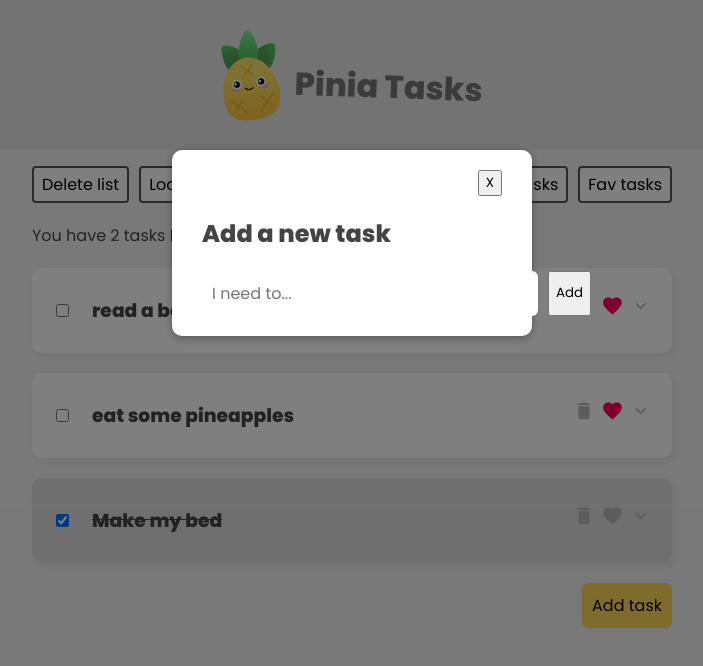
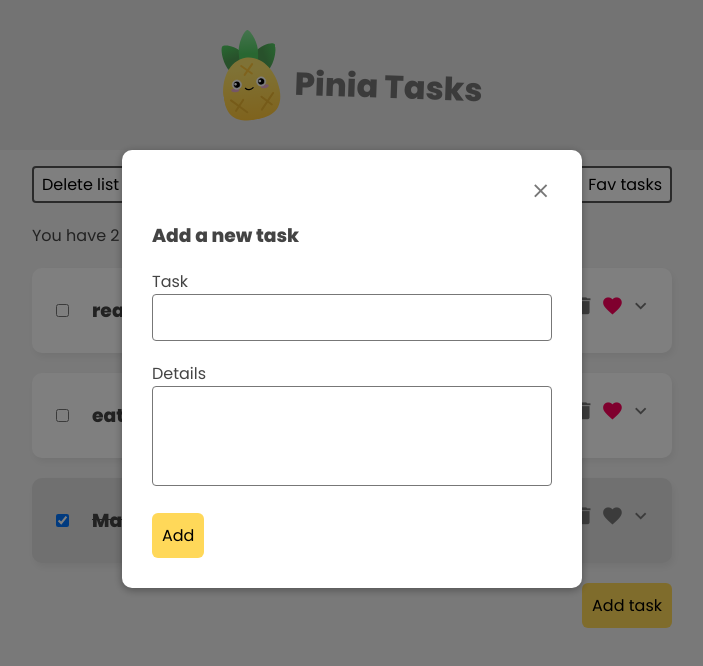
Before and after one commit to fed-v/vue-3-pinia-task-list, a Vue app: page / in a window 1280 px wide. Both pictures are taken after a click on the button "Add task". Shown: the top 666 px of the page, without its empty margins (288-991 px from the left). Built offline with nearby package versions, Linux system fonts and the light colour scheme; data requests are answered from the project's data file.

Commit message:
Added some minor details

```diff
--- a/src/App.vue
+++ b/src/App.vue
@@ -6,11 +6,6 @@
       <img src="./assets/logo.svg" alt="pinia logo">
       <h1>Pinia Tasks</h1>
     </header>
-
-    <!-- new task form
-    <div class="new-task-form">
-      <TaskForm />
-    </div>-->
 
     <!-- filter -->
     <nav class="filter">
@@ -58,7 +53,7 @@
     <ModalComponent :isOpen="isModalOpened" @modal-close="closeModal" @submit="submitHandler" name="first-modal">
 
       <template #header>
-        <h2>Add a new task</h2>
+        <h3 class="form-title">Add a new task</h3>
       </template>
 
       <template #content>
@@ -68,7 +63,6 @@
       </template>
 
     </ModalComponent>
-
 
   </main>
 </template>
@@ -96,18 +90,14 @@
   // Create a filter variable and make it dynamic. Initial value is 'all'
   const filter = ref('all');
 
-
   const isModalOpened = ref(false);
 
   const openModal = () => {
     isModalOpened.value = true;
   };
+
   const closeModal = () => {
     isModalOpened.value = false;
   };
 
-  const submitHandler = ()=>{
-    //here you do whatever
-  }
-
 </script>
--- a/src/assets/main.css
+++ b/src/assets/main.css
@@ -8,6 +8,7 @@
 body * {
   font-family: "Poppins";
 }
+
 
 /* task list */
 .task-list {
@@ -39,9 +40,6 @@
 }
 
 
-
-
-
 /* filter nav */
 .filter {
   width: 640px;
@@ -68,17 +66,6 @@
 
 
 /* new task form */
-.new-task-form {
-  background: #e7e7e7;
-  padding: 20px 0;
-}
-form {
-  max-width: 400px;
-  margin: 0 auto;
-  display: grid;
-  grid-template-columns: 3fr 1fr;
-  gap: 10px;
-}
 .add-btn {
   background: #ffd859;
   border: 0;
@@ -88,13 +75,12 @@
   cursor: pointer;
   font-size: 1em;
 }
-form input {
-  border: 0;
-  padding: 10px;
-  border-radius: 6px;
-  color: #555;
-  font-size: 1em;
+
+.add-btn:hover {
+  background: #ff005d;
+  color: #fff;
 }
+
 
 /* Add new task button*/
 .add-new-section {
@@ -114,3 +100,18 @@
   text-align: center;
   margin: 30px auto;
 }
+
+
+/* Icon buttons */
+.material-icons.btn {
+  font-size: 1.4em;
+  margin-left: 6px;
+  cursor: pointer;
+  color: #777;
+}
+
+.material-icons.btn:hover,
+.material-icons.btn.active,
+.material-icons.btn.isExpanded {
+  color: #ff005d;
+}
--- a/src/components/ModalComponent.vue
+++ b/src/components/ModalComponent.vue
@@ -8,7 +8,7 @@
       <div class="modal-container" ref="target">
 
         <div class="close-btn-container">
-          <button @click.stop="emit('modal-close')">X</button>
+          <i class="material-icons btn" @click.stop="emit('modal-close')">close</i>
         </div>
 
         <div class="modal-header">
@@ -24,6 +24,7 @@
     </div>
 
   </div>
+
 </template>
 
 <script setup>
@@ -46,7 +47,6 @@
 
 </script>
 
-
 <style scoped>
 
   .overlay {
@@ -60,9 +60,9 @@
   }
 
   .modal-container {
-    width: 300px;
+    width: 400px;
     margin: 150px auto;
-    padding: 20px 30px;
+    padding: 30px;
     background-color: #fff;
     border-radius: 2px;
     box-shadow: 0 2px 8px rgba(0, 0, 0, 0.33);
--- a/src/components/TaskDetails.vue
+++ b/src/components/TaskDetails.vue
@@ -11,9 +11,9 @@
         </div>
 
         <div class="icons">
-            <i class="material-icons" @click="taskStore.deleteTask(props.task.id)">delete</i>
-            <i class="material-icons" :class="{ active: props.task.isFav }" @click="taskStore.toggleStatus(props.task.id, 'isFav')">favorite</i>
-            <i class="material-icons" @click="expandTask">{{ isExpanded ? 'expand_less' : 'expand_more' }}</i>
+            <i class="material-icons btn" @click="taskStore.deleteTask(props.task.id)">delete</i>
+            <i class="material-icons btn" :class="{ active: props.task.isFav }" @click="taskStore.toggleStatus(props.task.id, 'isFav')">favorite</i>
+            <i class="material-icons btn" :class="{ isExpanded: isExpanded }" @click="expandTask">{{ isExpanded ? 'expand_less' : 'expand_more' }}</i>
         </div>
 
     </div>
@@ -46,7 +46,6 @@
         max-height: 65px;
         transition: max-height 0.5s ease-in-out;
         overflow: hidden;
-
     }
 
     .task:hover {
@@ -82,15 +81,4 @@
         text-align: right;
     }
 
-    .task i {
-        font-size: 1.4em;
-        margin-left: 6px;
-        cursor: pointer;
-        color: #bbb;
-    }
-
-    .task i.active {
-        color: #ff005d;
-    }
-
 </style>
--- a/src/components/TaskForm.vue
+++ b/src/components/TaskForm.vue
@@ -1,33 +1,55 @@
 <template>
+
     <form @submit.prevent="handleSubmit">
+
+        <label for="task">Task</label>
+
         <input
+            id="task"
             type="text"
-            placeholder="I need to..."
             v-model="newTask"
         >
-        <button>Add</button>
+
+        <label for="details">Details</label>
+
+        <textarea
+            id="details"
+            v-model="newTaskDetails" />
+
+        <button class="add-btn">Add</button>
+
     </form>
+
 </template>
 
 <script setup>
+
     import { useTaskStore } from '../stores/TaskStore';
     import { ref } from 'vue';
 
     const taskStore = useTaskStore();
     const newTask = ref('');
+    const newTaskDetails = ref('');
 
-    // This method will check if newTask not empty then calls the task store and passes a new task object.
+    // This method will check if newTask and task details are not empty then calls the task store and passes a new task object.
     const handleSubmit = () => {
-        if(newTask.value.length > 0) {
+
+        if(newTask.value.length > 0 && newTaskDetails.value.length > 0) {
+
             taskStore.addTask({
                 title: newTask.value,
+                description: newTaskDetails.value,
                 isFav: false,
                 isDone: false,
 
-                // Random ID generator (browser only). Source: https://developer.mozilla.org/en-US/docs/Web/API/Crypto/randomUUID
+                // Random ID generator (browser only).
+                // Source: https://developer.mozilla.org/en-US/docs/Web/API/Crypto/randomUUID
                 id: window.crypto.randomUUID()
             })
+
+            // Clear the input fields
             newTask.value = '';
+            newTaskDetails.value = '';
 
             // Emit the modal-close event to close the modal
             emit('modal-close');
@@ -39,5 +61,39 @@
     // Define the emit function the parent component will use to close the modal
     const emit = defineEmits(["modal-close"]);
 
+</script>
 
-</script>
+<style scoped>
+
+    .new-task-form {
+        background: #e7e7e7;
+        padding: 20px 0;
+    }
+
+    form {
+        max-width: 400px;
+        margin: 0 auto;
+    }
+
+    form input,
+    textarea {
+        border: 1px solid #777;
+        border-radius: 4px;
+        padding: 10px;
+        color: #555;
+        font-size: 1em;
+        width: 100%;
+        box-sizing: border-box;
+        margin-bottom: 20px;
+    }
+
+    .form-title {
+        margin: 0 0 20px 0;
+    }
+
+    textarea {
+        resize: none;
+        height: 100px;
+    }
+
+</style>
```
